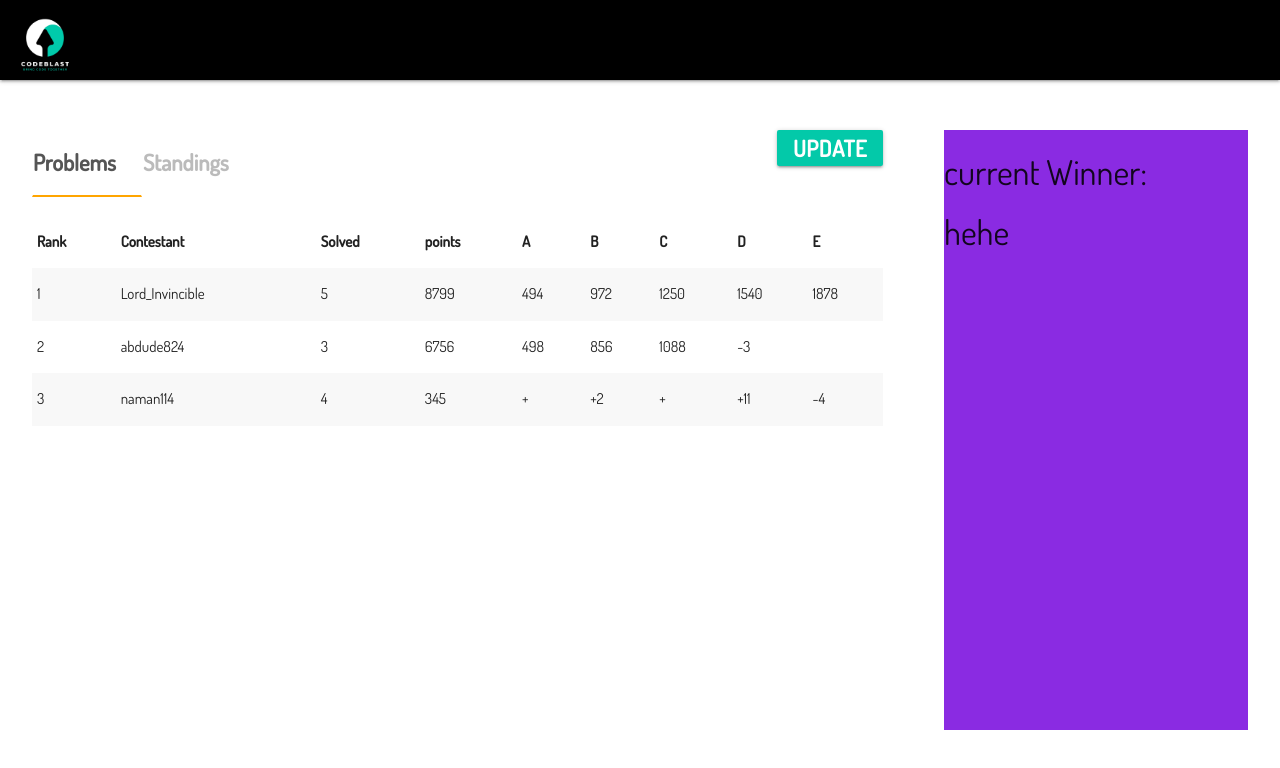
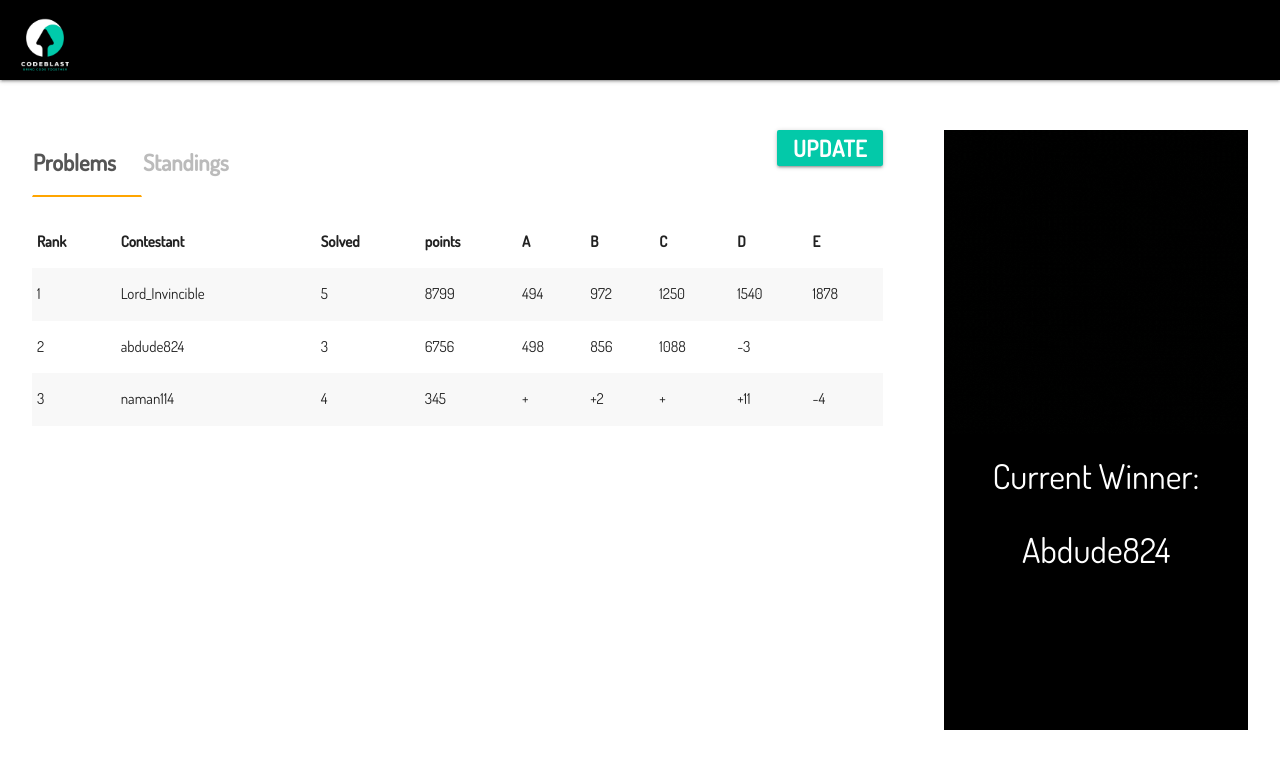
Before and after one commit to abhi-824/codeblast, a React (Create React App) app in the folder client/: page /contest/1/1 in a window 1280 px wide. Shown: the top 768 px of the page. Built offline with nearby package versions, Linux system fonts and the light colour scheme; the HTML template or start-up script is replaced by a standard one.

Commit message:
Added animations in winner

```diff
--- a/client/src/components/Winner.js
+++ b/client/src/components/Winner.js
@@ -4,15 +4,16 @@ import React from "react";
 // import heroVideo from "../resources/hero-video.mp4"
 // import girlDream from "../resources/girl-dream.gif"
 import "../css/contest.css";
+import winner from "../resources/winner.gif";
 //import M from "materialize-css";
 
 const Hero = () => {
   return (
     <div className="winner">
-  <h4>current Winner:</h4>
-  <h4 className="contest-winner">hehe</h4>
-</div>
-
+      <img src={winner} alt="" />
+      <h4>Current Winner:</h4>
+      <h4 className="contest-winner">Abdude824</h4>
+    </div>
   );
 };
 
--- a/client/src/components/hero.html
+++ b/client/src/components/hero.html
@@ -35,6 +35,7 @@
         <h1>Interactive Practice on</h1>
         <h1 class="heading">CODEBLAST</h1>
         <p>BLAST YOUR CODE</p>
+        <img src="" alt="">
         <form action="/dashboard">
             <input type="text" name="handle" id="">
             <a href="/dashboard">Get Started<i class="material-icons">add</i>
--- a/client/src/css/contest.css
+++ b/client/src/css/contest.css
@@ -3,9 +3,9 @@
   padding: 0;
   font-family: "Dosis", sans-serif;
 }
-button{
+button {
   font-family: "Dosis", sans-serif;
-    font-weight:600;
+  font-weight: 600;
   background: #03c9a9 !important;
 }
 .contest-page {
@@ -24,8 +24,16 @@ button{
 
 .winner {
   width: 25%;
-    background-color: blueviolet;
+  background-color: rgb(0, 0, 0);
+  color: #fff;
   height: 600px;
+  display: flex;
+  flex-direction: column;
+  justify-content: flex-start;
+  align-items: center;
+}
+.winner img {
+  width: 100%;
 }
 
 .prob-stand-nav {
@@ -60,7 +68,7 @@ label:hover {
   cursor: pointer;
 }
 
-input:checked+label {
+input:checked + label {
   color: #555;
   border-bottom: 2px solid orange;
 }
```
Also changed, not shown: client/public/resources/winner.gif (added), client/src/resources/winner.gif (added). Lines whose indentation alone changed are shown as unchanged.
